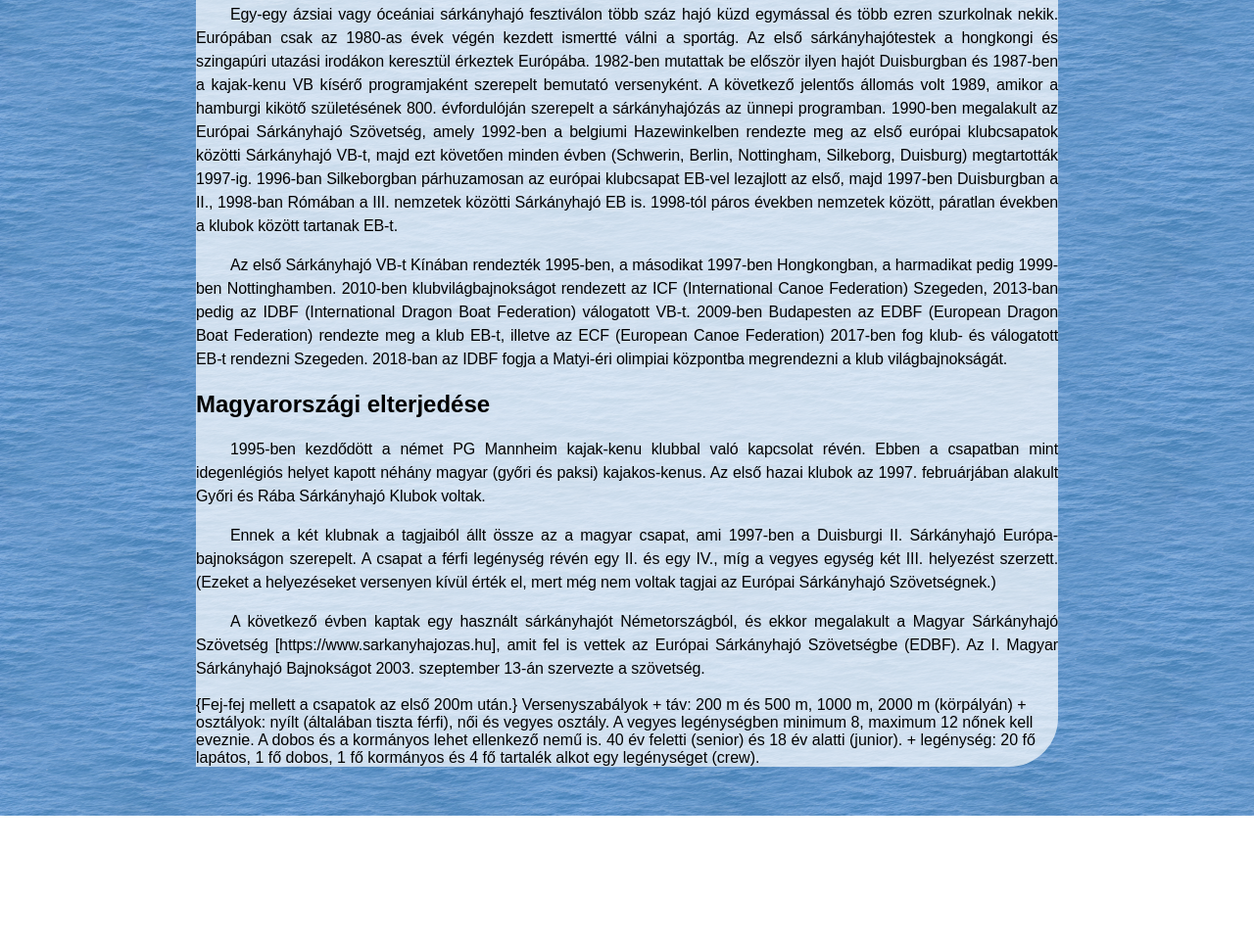
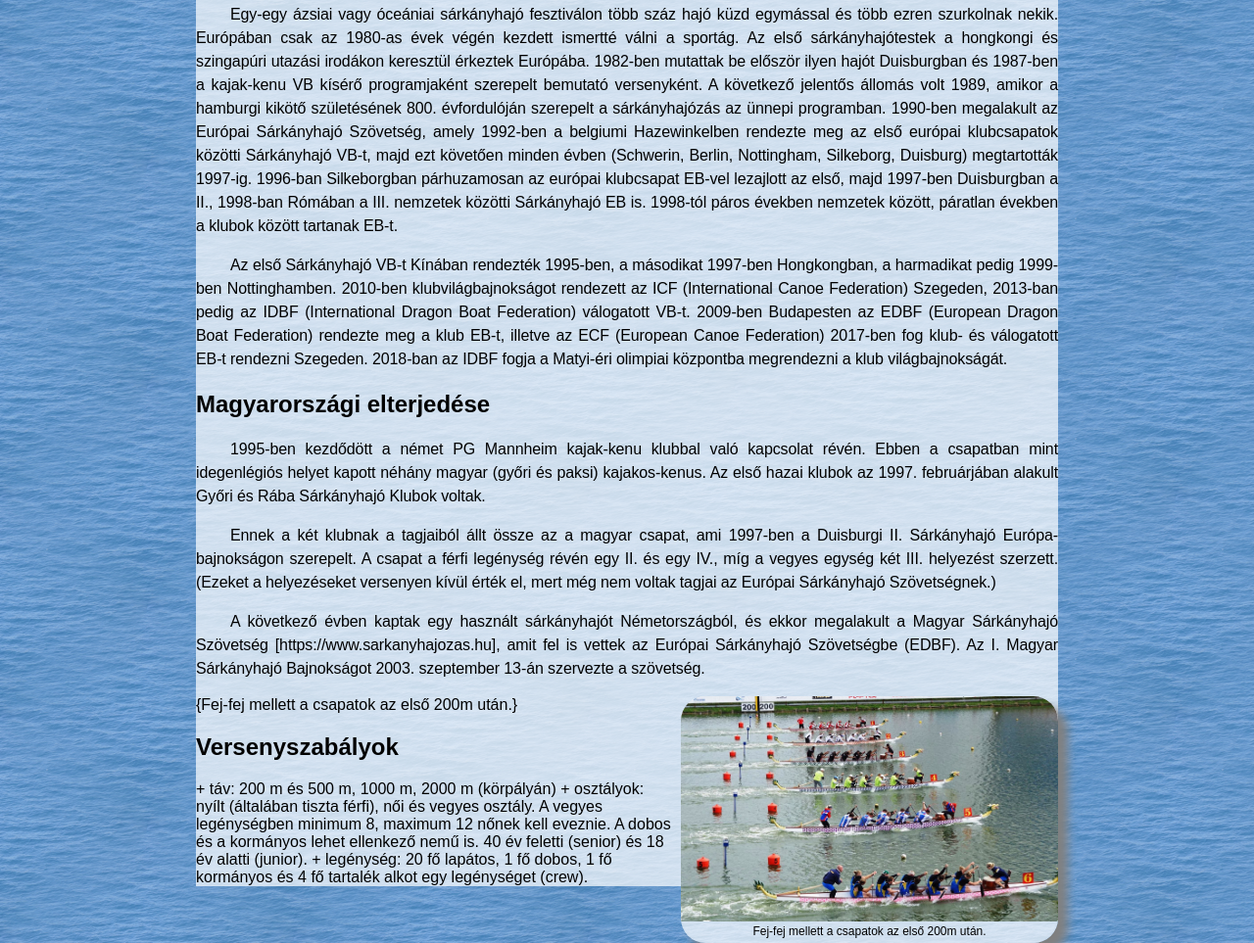
Before and after one commit to fintab24d/2024-11-05-Sarkanyhajo, a plain HTML site: page index.html in a window 1280 px wide. Shown: the part 505-1468 px from the top of the page at 98% size. Before the commit the page ends 1338 px from the top, so only its background shows below. Drawn offline with Linux system fonts and the light colour scheme.

Commit message:
8.feladat

```diff
--- a/index.html
+++ b/index.html
@@ -96,7 +96,11 @@
 
         {Fej-fej mellett a csapatok az első 200m után.}
 
-        Versenyszabályok
+        <div class="kepkeret" >
+            <img src="verseny.jpg" alt="Rajt utáni pillanatok">
+            Fej-fej mellett a csapatok az első 200m után.
+        </div>
+        <h2>Versenyszabályok</h2>
 
         + táv: 200 m és 500 m, 1000 m, 2000 m (körpályán)
         + osztályok: nyílt (általában tiszta férfi), női és vegyes osztály. A vegyes legénységben minimum 8, maximum 12
```
